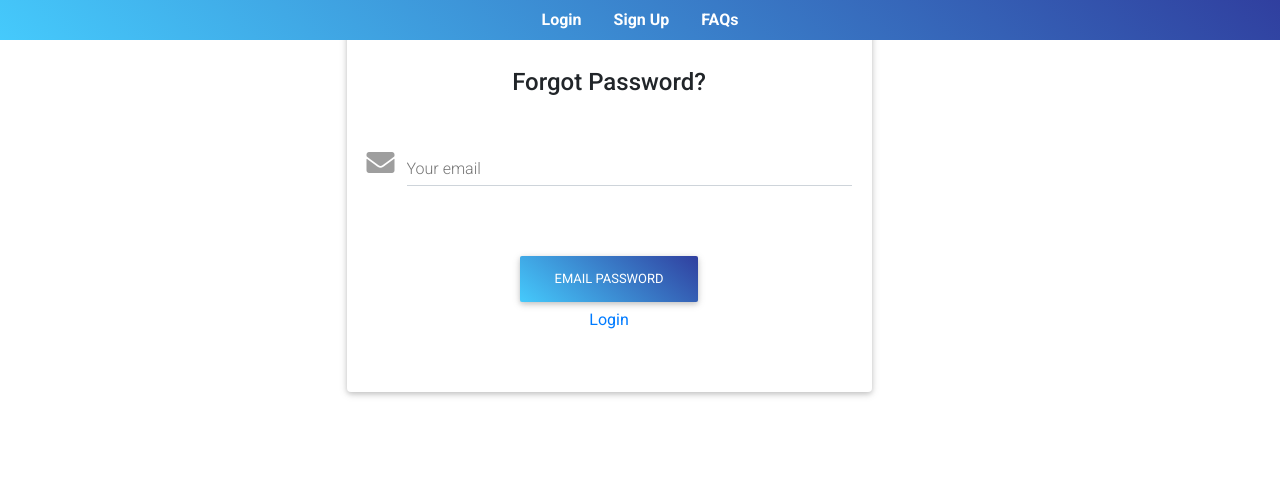
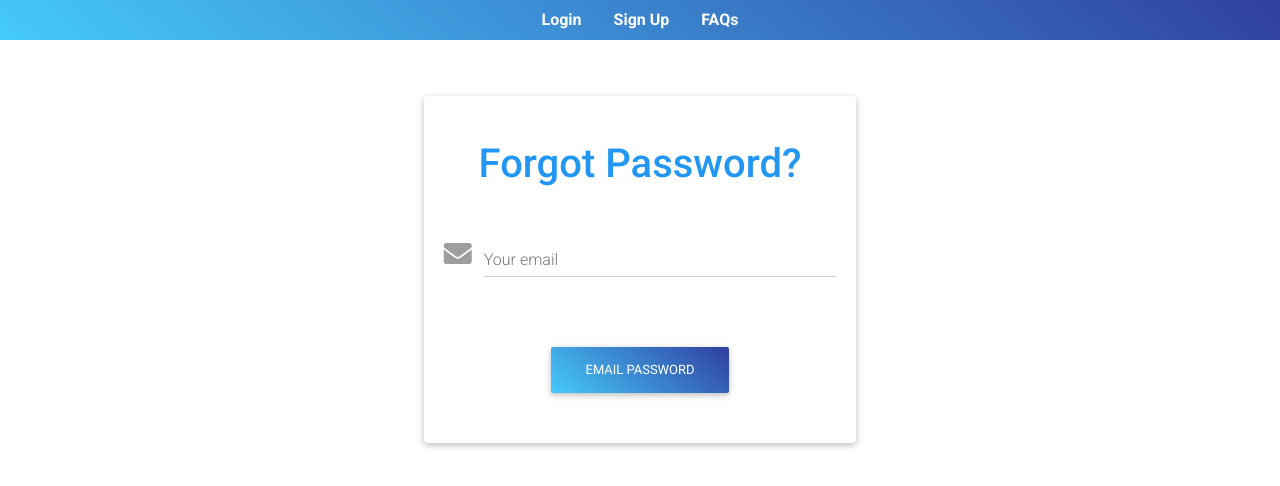
Before and after one commit to wyncode/c38_final_timer, a React (Create React App) app in the folder client/: page /forgotpassword in a window 1280 px wide. Shown: the top 486 px of the page. Built offline with nearby package versions, Linux system fonts and the light colour scheme.

Commit message:
updates to login and forgot pass

```diff
--- a/client/src/pages/ForgotPassword.jsx
+++ b/client/src/pages/ForgotPassword.jsx
@@ -1,8 +1,8 @@
 import React from 'react';
-import { Link } from 'react-router-dom';
 import {
   MDBContainer,
   MDBCol,
+  MDBRow,
   MDBInput,
   MDBBtn,
   MDBCard,
@@ -12,12 +12,13 @@ import {
 
 const ForgotPassword = () => {
   return (
-    <MDBContainer className="d-flex justify-content-center m-4">
-      <MDBCol md="6">
+    <MDBContainer className="d-flex justify-content-center">
+      <MDBCol md="5">
+        <MDBRow className="py-4 mt-5"></MDBRow>
         <MDBCard>
           <MDBCardBody>
             <form>
-              <p className="h4 text-center py-4">Forgot Password?</p>
+              <p className="h1 text-center py-4 blue-text">Forgot Password?</p>
               <div className="grey-text">
                 <MDBInput
                   label="Your email"
@@ -33,12 +34,7 @@ const ForgotPassword = () => {
                 <MDBBtn gradient="blue" type="submit">
                   Email Password
                 </MDBBtn>
-                <div>
-                  <p>
-                    {' '}
-                    <Link to="/Login">Login</Link>
-                  </p>
-                </div>
+                <div></div>
               </div>
             </form>
           </MDBCardBody>
--- a/client/src/pages/Login.jsx
+++ b/client/src/pages/Login.jsx
@@ -1,50 +1,83 @@
-import React from 'react';
+import React, { useState, useContext } from 'react';
 import { Link } from 'react-router-dom';
+// import { AppContext } from '../context/AppContext';
+import axios from 'axios';
+
 import {
   MDBContainer,
   MDBCol,
+  MDBRow,
   MDBInput,
   MDBBtn,
   MDBCard,
   MDBCardBody
 } from 'mdbreact';
-//import Navigation from '../components/Navigation';
 
-const Login = () => {
+const Login = ({ history }) => {
+  //setting these here for now but we can change once we flesh out the AppContext file
+  const [formData, setFormData] = useState(null);
+  const [currentUser, setCurrentUser] = useState(null);
+
+  const handleChange = (event) => {
+    setFormData({ ...formData, [event.target.name]: event.target.value });
+  };
+
+  const handleSubmit = (event) => {
+    event.preventDefault();
+    axios
+      .post('/api/users/login', formData)
+      .then((res) => {
+        sessionStorage.setItem('user', res.data);
+        setCurrentUser(res.data);
+        history.push('/');
+      })
+      .catch((error) => console.log(error));
+  };
   return (
-    <MDBContainer className="d-flex justify-content-center m-4">
-      <MDBCol md="6">
+    <MDBContainer className="d-flex justify-content-center">
+      <MDBCol md="5">
+        <MDBRow className="py-4 mt-5"></MDBRow>
         <MDBCard>
           <MDBCardBody>
             <form>
-              <p className="h4 text-center py-4">Login</p>
+              <p className="h1 text-center py-4 blue-text">Login</p>
               <div className="grey-text">
                 <MDBInput
                   label="Your email"
                   icon="envelope"
                   group
                   type="email"
+                  name="email"
                   validate
                   error="wrong"
                   success="right"
+                  onChange={handleChange}
                 />
                 <MDBInput
                   label="Your password"
                   icon="lock"
                   group
                   type="password"
+                  name="password"
                   validate
+                  onChange={handleChange}
                 />
               </div>
               <div className="text-center py-4 mt-3">
-                <MDBBtn gradient="blue" type="submit">
+                <MDBBtn
+                  onSubmit={handleSubmit}
+                  className="mb-3"
+                  gradient="blue"
+                  type="submit"
+                >
                   Login
                 </MDBBtn>
                 <div>
                   <p>
                     {' '}
-                    Don't have an account? <Link to="/Signup"> Sign up.</Link>
+                    Don't have an account? <Link to="/Signup">Sign up.</Link>
                   </p>
+                  <Link to="/forgotpassword"> Forgot password?</Link>
                 </div>
               </div>
             </form>
--- a/package.json
+++ b/package.json
@@ -5,6 +5,7 @@
   "license": "MIT",
   "dependencies": {
     "@sendgrid/mail": "^7.2.4",
+    "axios": "^0.20.0",
     "bcryptjs": "^2.4.3",
     "concurrently": "^5.2.0",
     "cookie-parser": "^1.4.5",
```
Also changed, not shown: 1 other file (tests, documents, lock files or other folders).
